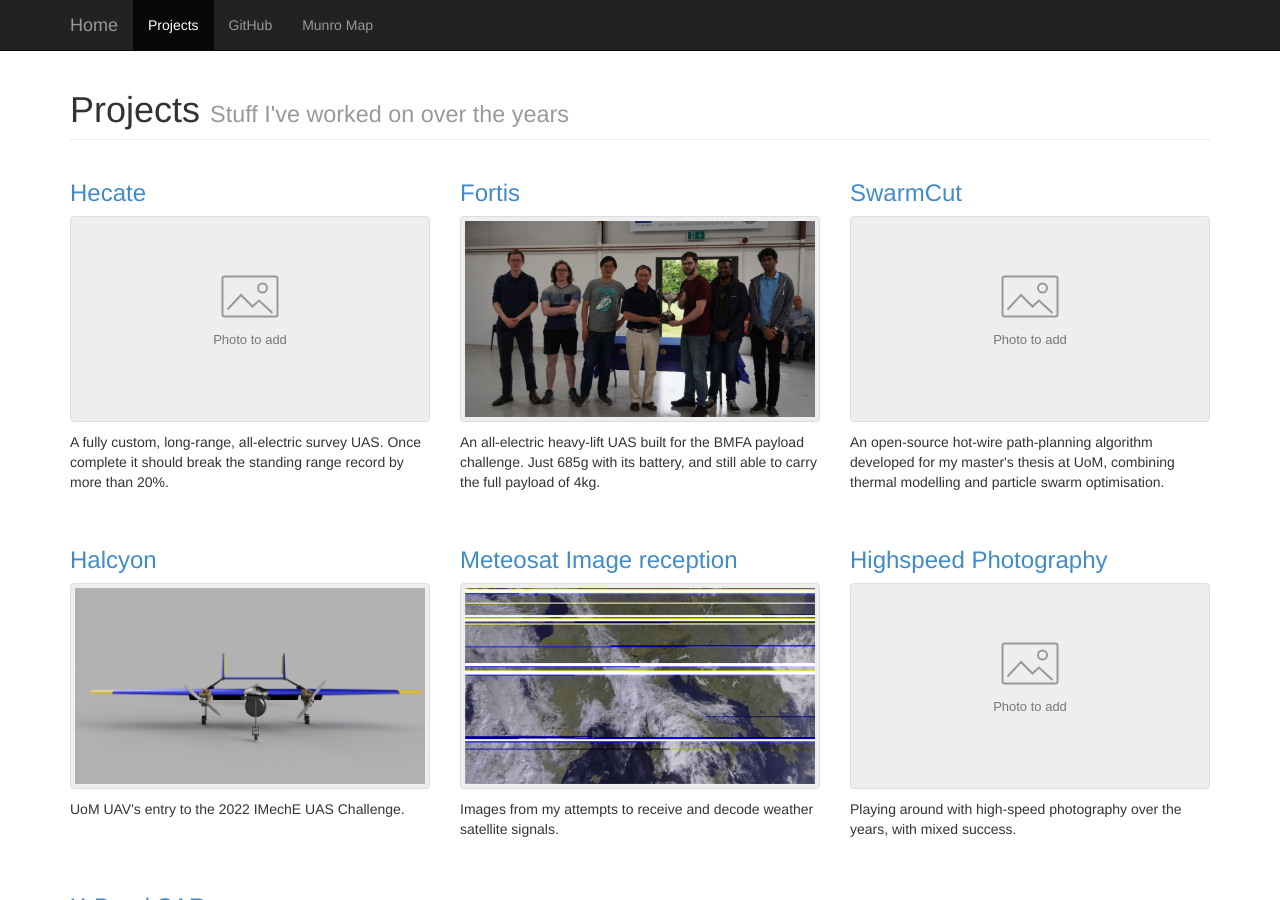
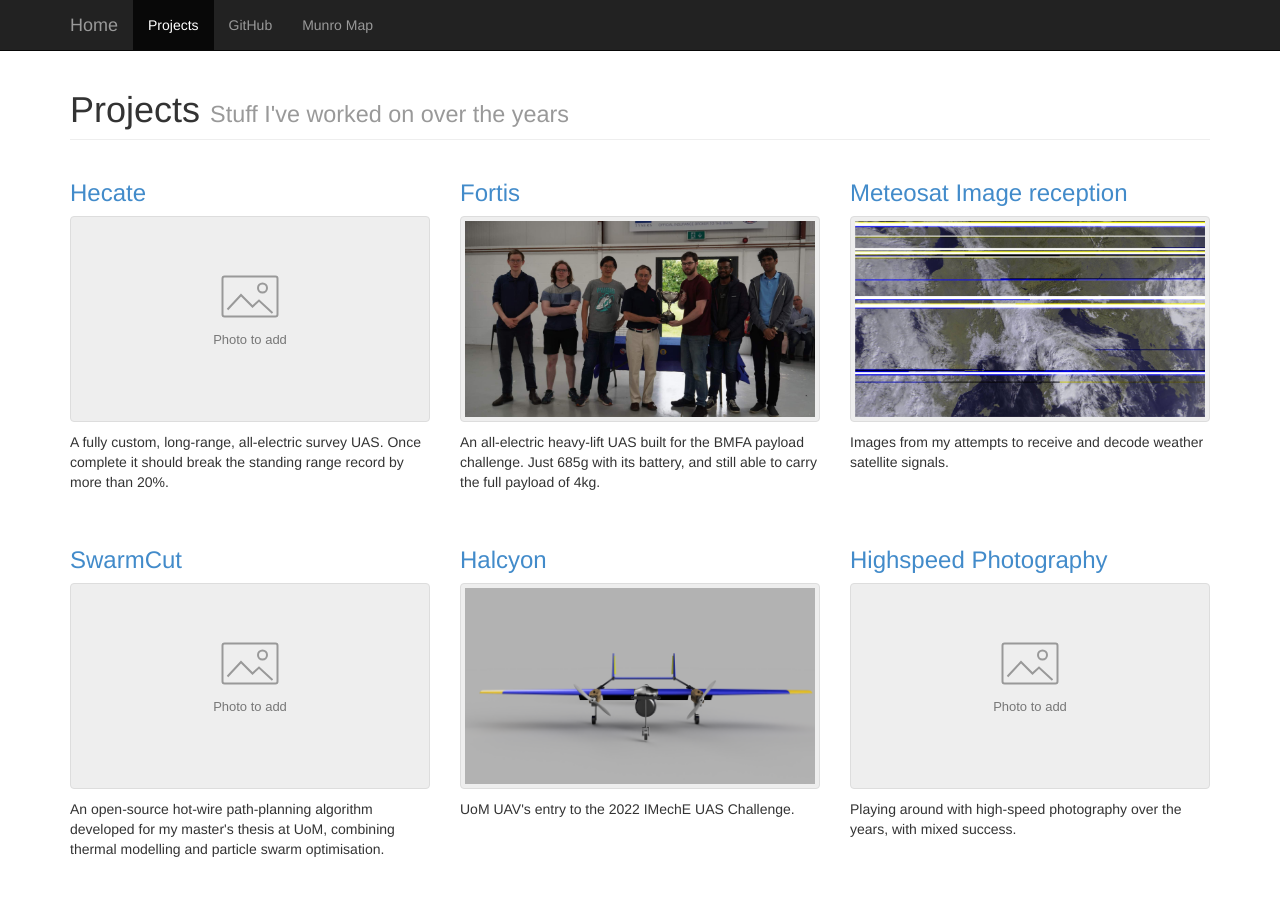
Before and after one commit to RolloTully/RolloTully.github.io, a Jekyll site: the page built from projects.html, in a window 1280 px wide and 900 px high. Built offline with Jekyll 4.4.1, drawn with Linux system fonts in a browser that asks for light colours; some of the changed lines change nothing that is shown.

Commit message:
Update projects.yml

```diff
--- a/_data/projects.yml
+++ b/_data/projects.yml
@@ -13,6 +13,12 @@
     An all-electric heavy-lift UAS built for the BMFA payload challenge.
     Just 685g with its battery, and still able to carry the full payload of 4kg.
 
+- id: meteosat
+  name: Meteosat Image reception
+  folder: Sat decoding
+  cover: Meteosat Title Image.jpg
+  description: Images from my attempts to receive and decode weather satellite signals.
+
 - id: swarmcut
   name: SwarmCut
   folder: SwarmCut
@@ -25,12 +31,6 @@
   folder: Halcyon
   cover: Halcyon_Render_Front.png
   description: UoM UAV's entry to the 2022 IMechE UAS Challenge.
-
-- id: meteosat
-  name: Meteosat Image reception
-  folder: Sat decoding
-  cover: Meteosat Title Image.jpg
-  description: Images from my attempts to receive and decode weather satellite signals.
 
 - id: highspeed-photography
   name: Highspeed Photography
```
